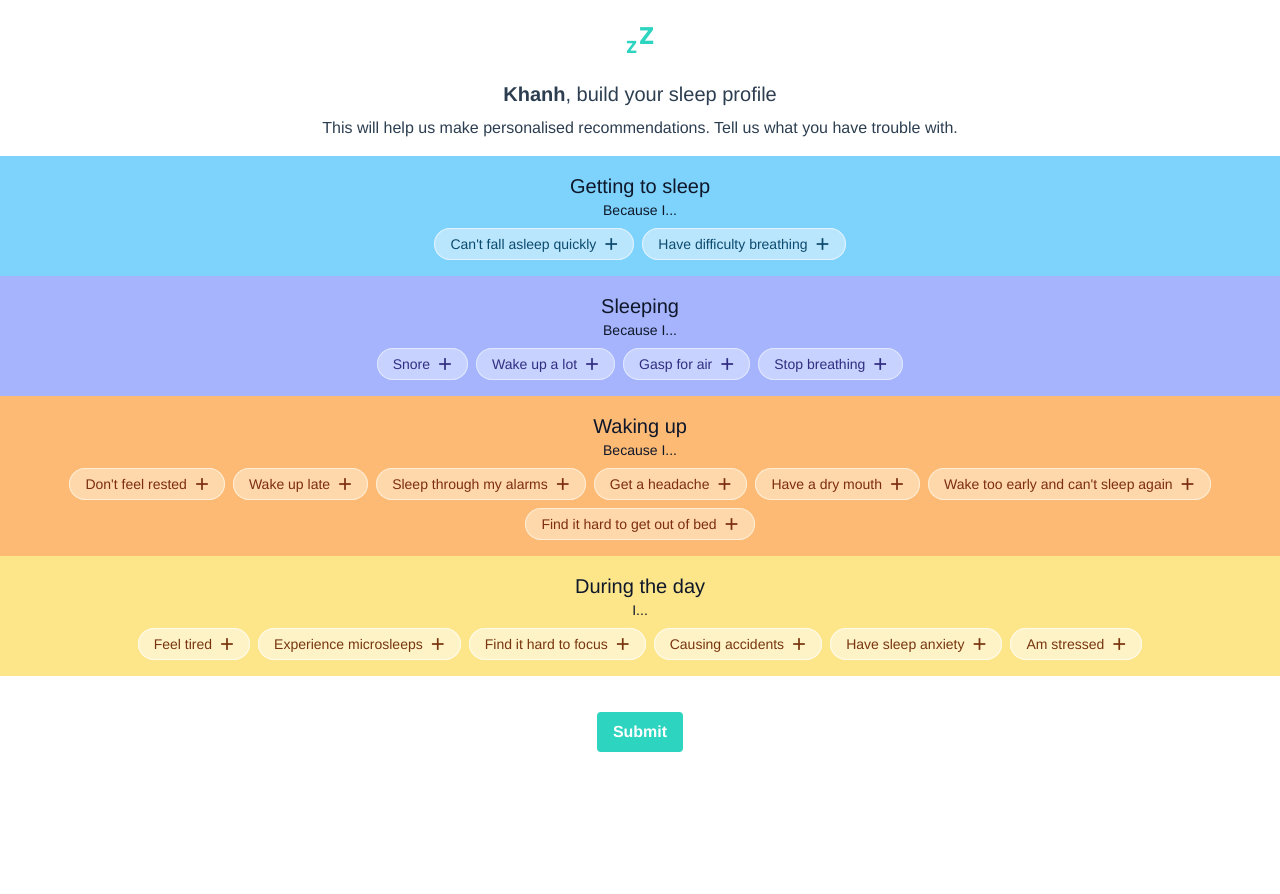
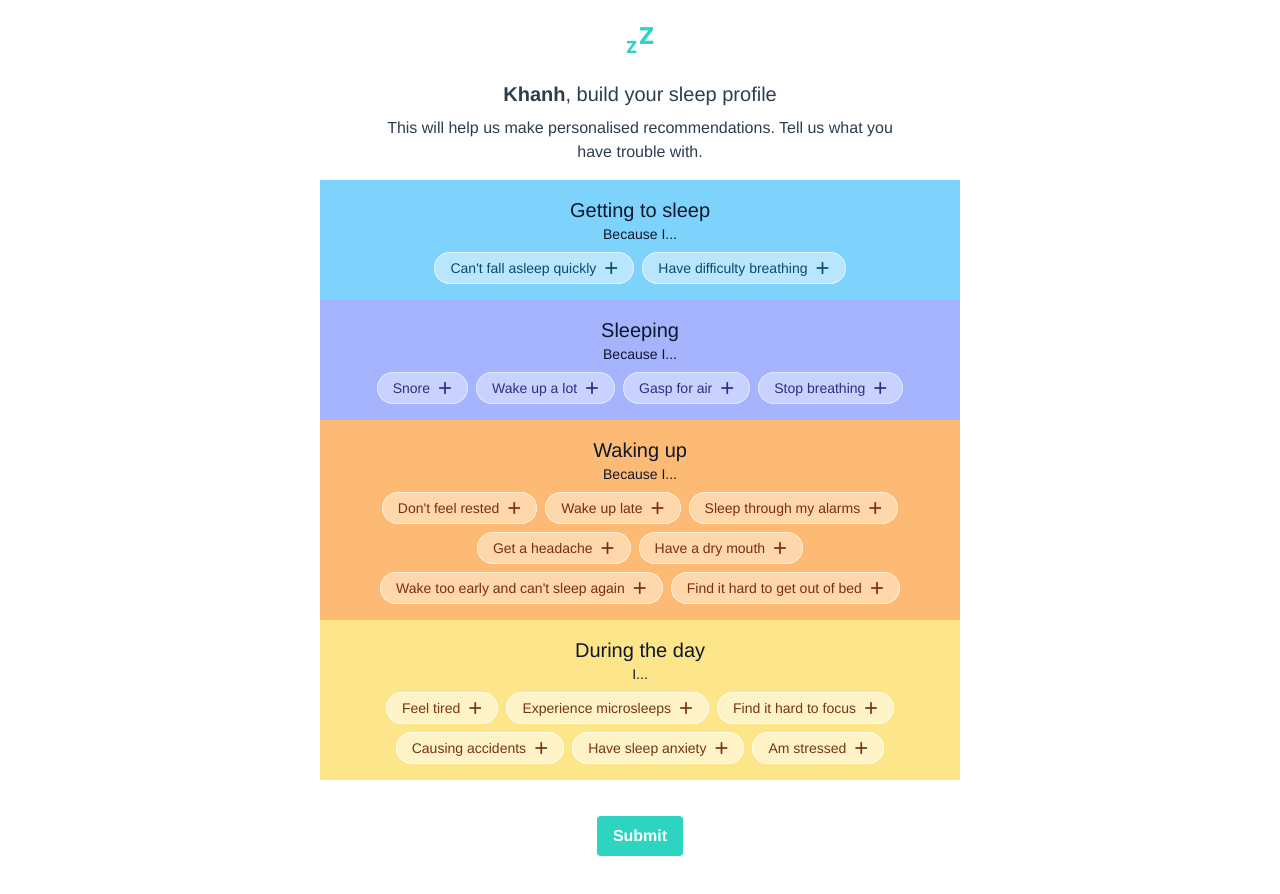
Before and after one commit to Press-Play/SleepAI, a Vue app: page / in a window 1280 px wide. Shown: the top 894 px of the page. Before the commit the page ends 832 px from the top, so only its background shows below. Built offline with nearby package versions, Linux system fonts and the light colour scheme.

Commit message:
Constrain to mobile

```diff
--- a/src/pages/ProblemSelection.vue
+++ b/src/pages/ProblemSelection.vue
@@ -1,6 +1,6 @@
 <template>
   <!-- TODO: Load selections from local storage -->
-  <div class="relative mt-20 mb-20">
+  <div class="relative mt-20 mb-20 max-w-screen-sm left-1/2 -translate-x-1/2">
     <div class="px-12">
       <h2><span class="font-bold">Khanh</span>, build your sleep profile</h2>
       <p>This will help us make personalised recommendations. Tell us what you have trouble with.</p>
@@ -263,9 +263,9 @@ export default {
     }
   },
   beforeMount() {
-    if (localStorage.getItem("sleepProblems") !== null) {
-      this.sleepProblems = JSON.parse(localStorage.getItem("sleepProblems"))
-    }
+    // if (localStorage.getItem("sleepProblems") !== null) {
+    //   this.sleepProblems = JSON.parse(localStorage.getItem("sleepProblems"))
+    // }
   }
 }
 </script>
```
